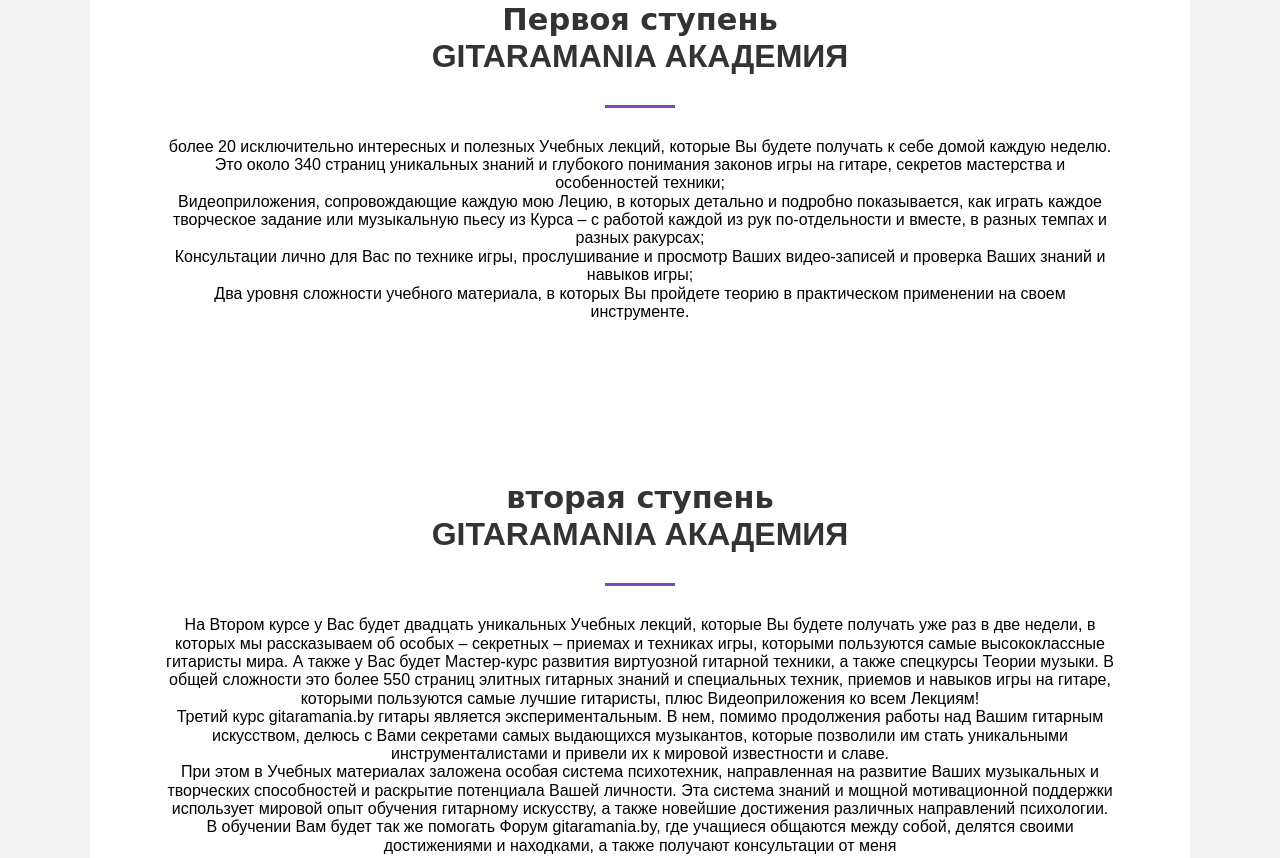
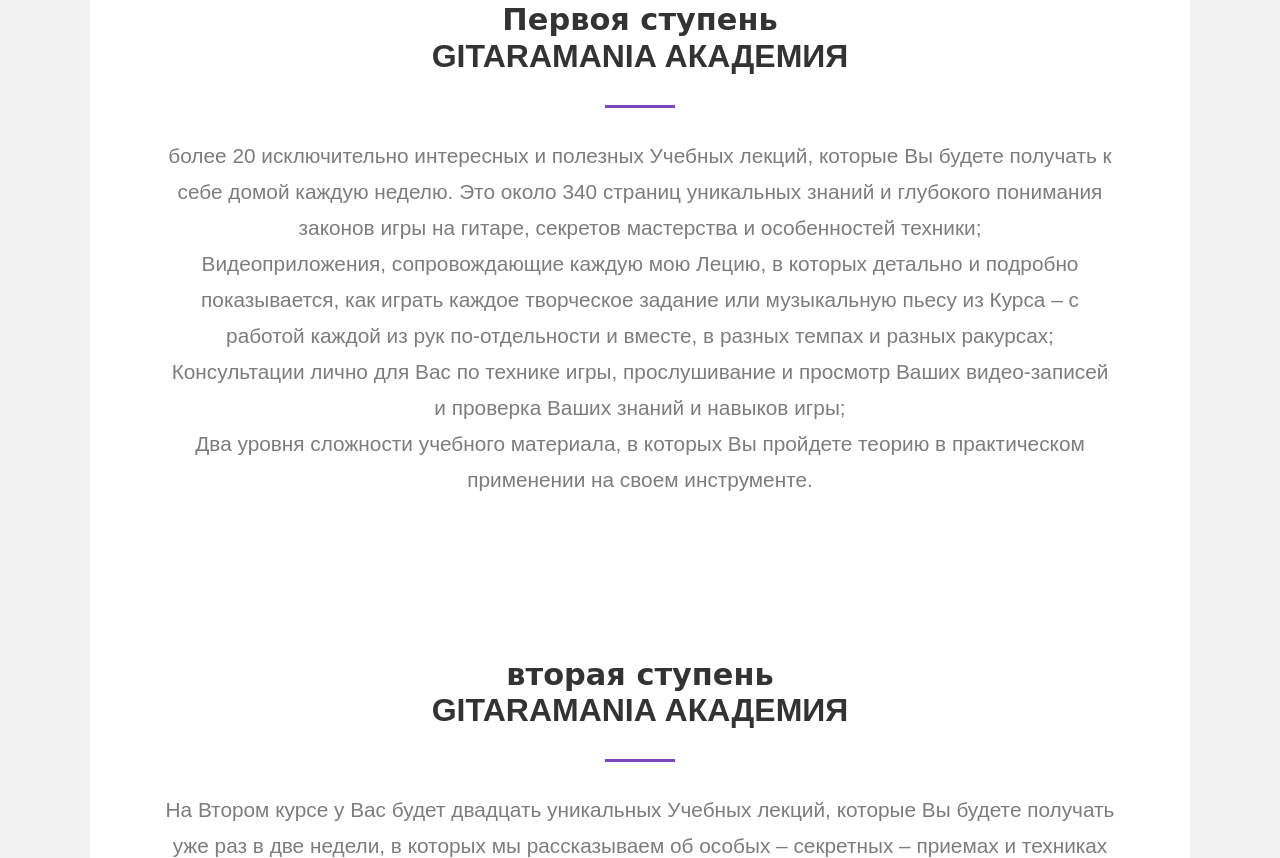
Before and after one commit to andreychernetsky/gitaramania, a website: page app/index.html in a window 1280 px wide. Shown: the part 7084-7942 px from the top of the page. Drawn offline with nearby package versions, Linux system fonts and the light colour scheme; files whose address does not match are found by name.

Commit message:
new lectii from 15

```diff
--- a/app/index.html
+++ b/app/index.html
@@ -1321,16 +1321,16 @@
 					<div class="section__header">
 						<h3 class="section__suptitle">Первоя ступень</h3>
 						<h2 class="section__title">gitaramania академия</h2>
-						<p>
+						<p  class="section__text">
 							более 20 исключительно интересных и полезных Учебных лекций, которые Вы будете получать к себе домой каждую неделю. Это около 340 страниц уникальных знаний и глубокого понимания законов игры на гитаре, секретов мастерства и особенностей техники;
 						</p>
-						<p>
+						<p  class="section__text">
 							Видеоприложения, сопровождающие каждую мою Лецию, в которых детально и подробно показывается, как играть каждое творческое задание или музыкальную пьесу из Курса – с работой каждой из рук по-отдельности и вместе, в разных темпах и разных ракурсах;
 						</p>
-						<p>
+						<p  class="section__text">
 							Консультации лично для Вас по технике игры, прослушивание и просмотр Ваших видео-записей и проверка Ваших знаний и навыков игры;
 						</p>
-						<p>
+						<p  class="section__text">
 							Два уровня сложности учебного материала, в которых Вы пройдете теорию в практическом применении на своем инструменте.
 						</p>
 					</div>
@@ -1344,13 +1344,13 @@
 					<div class="section__header">
 						<h3 class="section__suptitle">вторая ступень</h3>
 						<h2 class="section__title">gitaramania академия</h2>
-						<p>
+						<p  class="section__text">
 							На Втором курсе у Вас будет двадцать уникальных Учебных лекций, которые Вы будете получать уже раз в две недели, в которых мы рассказываем об особых – секретных – приемах и техниках игры, которыми пользуются самые высококлассные гитаристы мира. А также у Вас будет Мастер-курс развития виртуозной гитарной техники, а также спецкурсы Теории музыки. В общей сложности это более 550 страниц элитных гитарных знаний и специальных техник, приемов и навыков игры на гитаре, которыми пользуются самые лучшие гитаристы, плюс Видеоприложения ко всем Лекциям!
 						</p>
-						<p>
+						<p  class="section__text">
 							Третий курс gitaramania.by гитары является экспериментальным. В нем, помимо продолжения работы над Вашим гитарным искусством, делюсь с Вами секретами самых выдающихся музыкантов, которые позволили им стать уникальными инструменталистами и привели их к мировой известности и славе.
 						</p>
-						<p>При этом в Учебных материалах заложена особая система психотехник, направленная на развитие Ваших музыкальных и творческих способностей и раскрытие потенциала Вашей личности. Эта система знаний и мощной мотивационной поддержки использует мировой опыт обучения гитарному искусству, а также новейшие достижения различных направлений психологии.</p>
+						<p  class="section__text">При этом в Учебных материалах заложена особая система психотехник, направленная на развитие Ваших музыкальных и творческих способностей и раскрытие потенциала Вашей личности. Эта система знаний и мощной мотивационной поддержки использует мировой опыт обучения гитарному искусству, а также новейшие достижения различных направлений психологии.</p>
 						<p>В обучении Вам будет так же помогать Форум gitaramania.by, где учащиеся общаются между собой, делятся своими достижениями и находками, а также получают консультации от меня</p>
 					</div>
 
```
